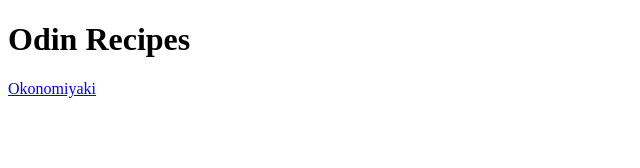
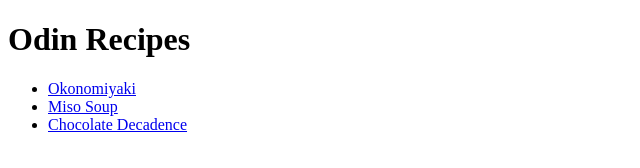
Before and after one commit to Sahilcreate/odin-recipes, a plain HTML site: page index.html in a window 1280 px wide. Shown: the whole page, without its empty margins (0-640 px from the left). Drawn offline with Linux system fonts and the light colour scheme.

Commit message:
Add recipes in a list

```diff
--- a/index.html
+++ b/index.html
@@ -7,6 +7,10 @@
 </head>
 <body>
     <h1>Odin Recipes</h1>
-    <a href="recipes/okonomiyaki.html" target="_blank" rel="noopener noreferrer">Okonomiyaki</a>
+    <ul>
+    <li><a href="recipes/okonomiyaki.html" target="_blank" rel="noopener noreferrer">Okonomiyaki</a></li>
+    <li><a href="recipes/miso-soup.html" target="_blank" rel="noopener noreferrer">Miso Soup</a></li>
+    <li><a href="recipes/chocolate-decadence.html" target="_blank" rel="noopener noreferrer">Chocolate Decadence</a></li>
+    </ul>
 </body>
 </html>
```
